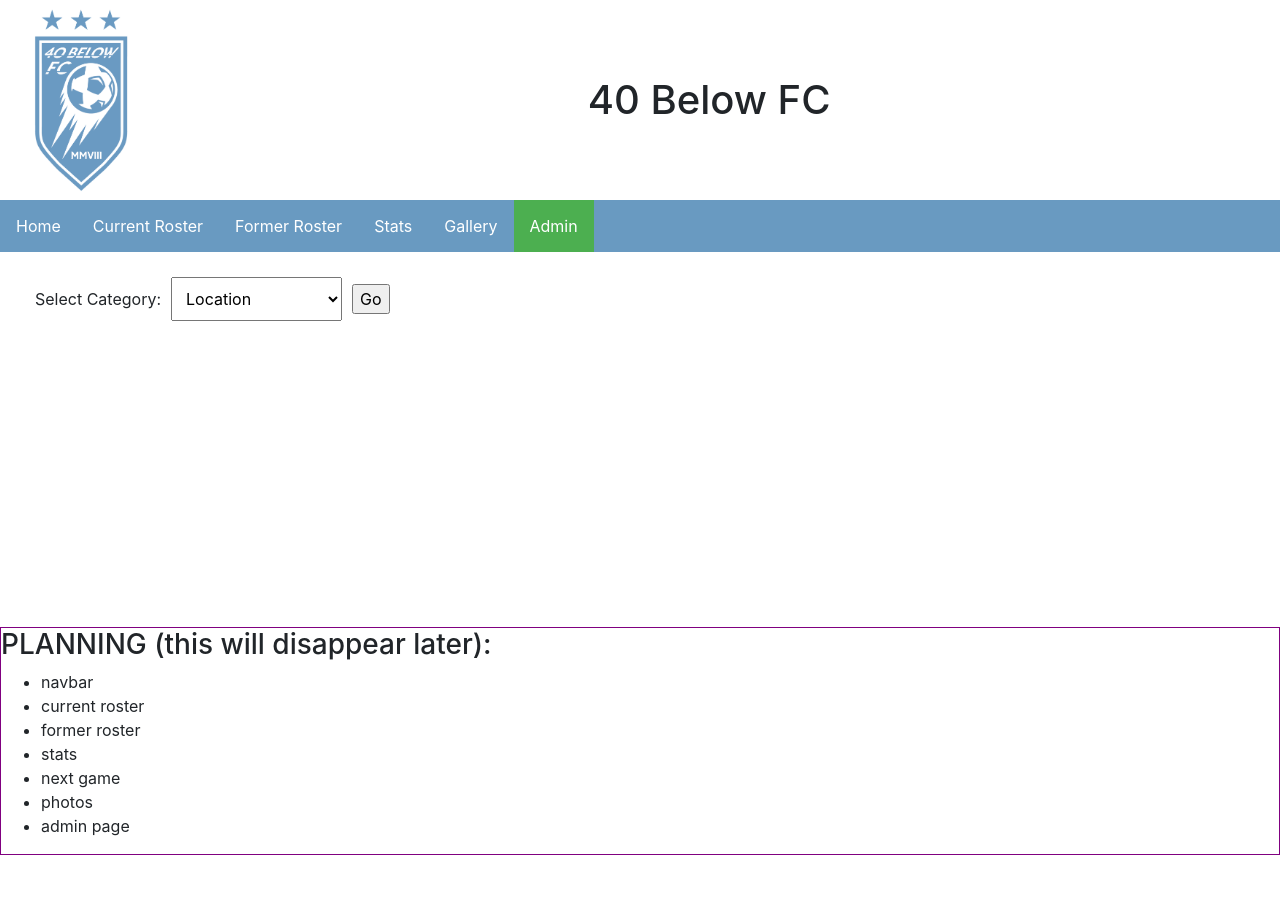
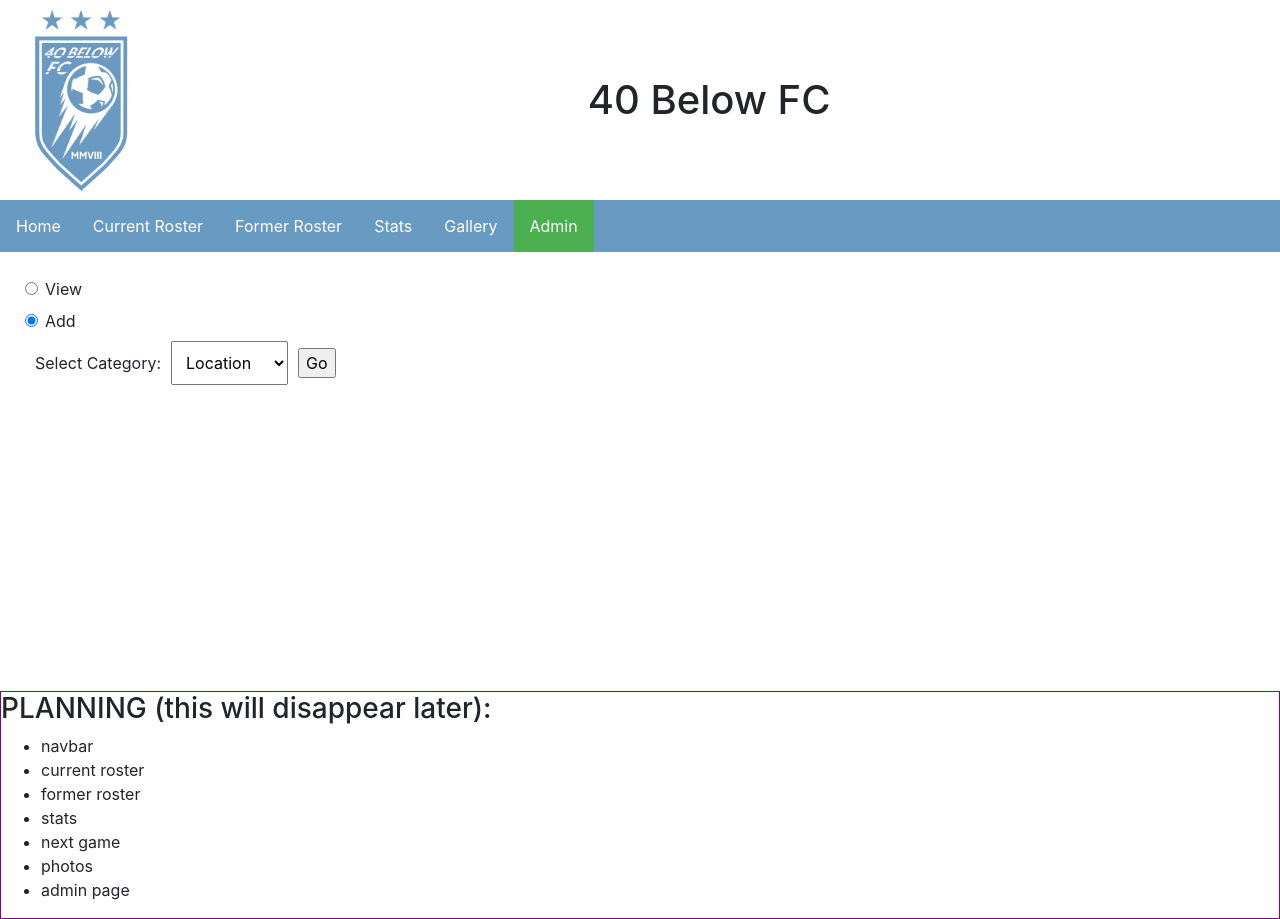
Before and after one commit to neotamoe/40belowfc, a React (Create React App) app: page /admin in a window 1280 px wide. Before the commit the page ends 855 px from the top, so only its background shows below. Built offline with nearby package versions, Linux system fonts and the light colour scheme; some icons are missing.

Commit message:
radio buttons to add or view

```diff
--- a/src/components/Admin.js
+++ b/src/components/Admin.js
@@ -9,12 +9,14 @@ class Admin extends Component {
             type: 'locations',
             formFields: null,
             data: null,
+            selectedOption: 'add'
         };
 
         this.handleChange = this.handleChange.bind(this);
         this.handleSubmit = this.handleSubmit.bind(this);
         this.handleInputChange = this.handleInputChange.bind(this);
         this.handleAddSubmit = this.handleAddSubmit.bind(this);
+        this.handleOptionChange = this.handleOptionChange.bind(this);
     }
 
     handleChange(event) {
@@ -55,7 +57,7 @@ class Admin extends Component {
         const values = Object.values(formData[0])
         for(let value of values){
             console.log(value);
-            if(value==undefined){
+            if(value===undefined){
                 return;
             }
         }
@@ -91,6 +93,12 @@ class Admin extends Component {
         return transformed;
     }
 
+    handleOptionChange = event => {
+        this.setState({
+          selectedOption: event.target.value
+        });
+      };
+
     render() {
         const inputs = this.state.formFields ?
                 this.state.formFields.map((field, idx) =>
@@ -106,9 +114,10 @@ class Admin extends Component {
 
         const columns = this.state.formFields ?
             this.state.formFields.map(field => ({ key: field, name: field })) : [];
+        // TODO: fix so rows doesn't update when type updates
         const rows = this.state.data && this.state.type === 'players' ? this.convertBooleansInPlayers(this.state.data) : this.state.data ? this.state.data : [];
         const rowsCount = this.state.data ? this.state.data.length : 0;
-        const dataGrid = (this.state.formFields && this.state.data) ?
+        const dataGrid = (this.state.formFields && this.state.data && this.state.type !== 'games') ?
             <div className="admin-grid"><ReactDataGrid
                 columns={columns}
                 rowGetter={i => rows[i]}
@@ -119,9 +128,34 @@ class Admin extends Component {
         return (
             <div>
                 <form onSubmit={this.handleSubmit}>
+                <div className="form-check">
+                    <label>
+                        <input
+                            type="radio"
+                            name="react-tips"
+                            value="view"
+                            checked={this.state.selectedOption === 'view'}
+                            className="form-check-input"
+                            onChange={this.handleOptionChange}
+                        />
+                        View
+                    </label>
+                </div>
+                <div className="form-check">
+                    <label>
+                        <input
+                            type="radio"
+                            name="react-tips"
+                            value="add"
+                            checked={this.state.selectedOption === 'add'}
+                            className="form-check-input"
+                            onChange={this.handleOptionChange}
+                        />
+                        Add
+                    </label>
+                </div>
                     <label htmlFor="datalist" style={{padding: '10px'}}>Select Category:</label>
                     <select style={{padding: '10px'}} value={this.state.type} name="datalist" id="datalist" form="" onChange={this.handleChange}>
-                        <option value='0' disabled>Select Data Type</option>
                         <option value="locations">Location</option>
                         {/* <option value="games">Game</option> */}
                         <option value="players">Player</option>
@@ -133,7 +167,7 @@ class Admin extends Component {
                 <br />
                 {dataGrid}
                 <br />
-                {inputs ?
+                {inputs && this.state.selectedOption === 'add' ?
                     <div>
                         <h3>Add Data</h3>
                         <form onSubmit={this.handleAddSubmit}>
```
